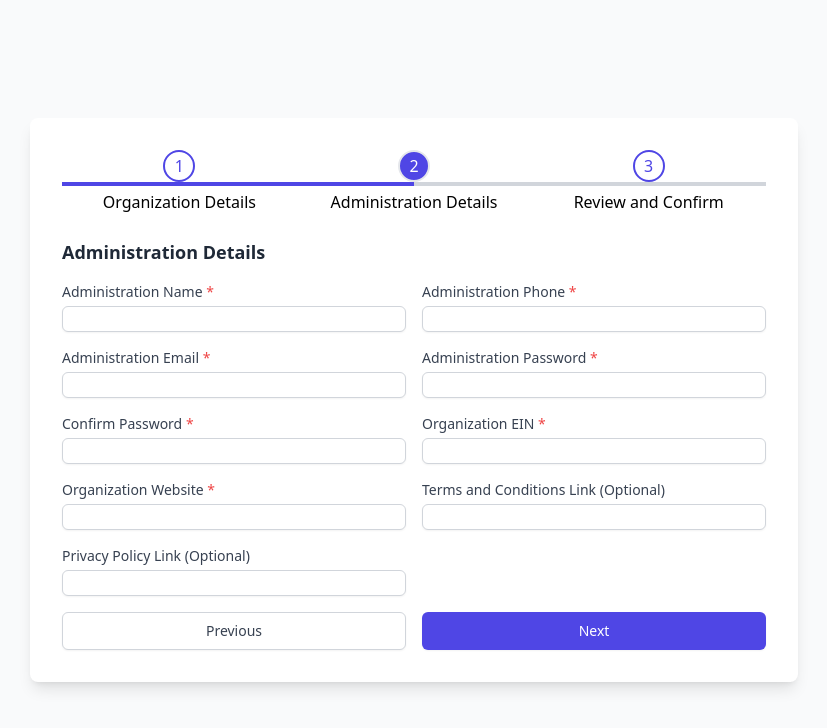
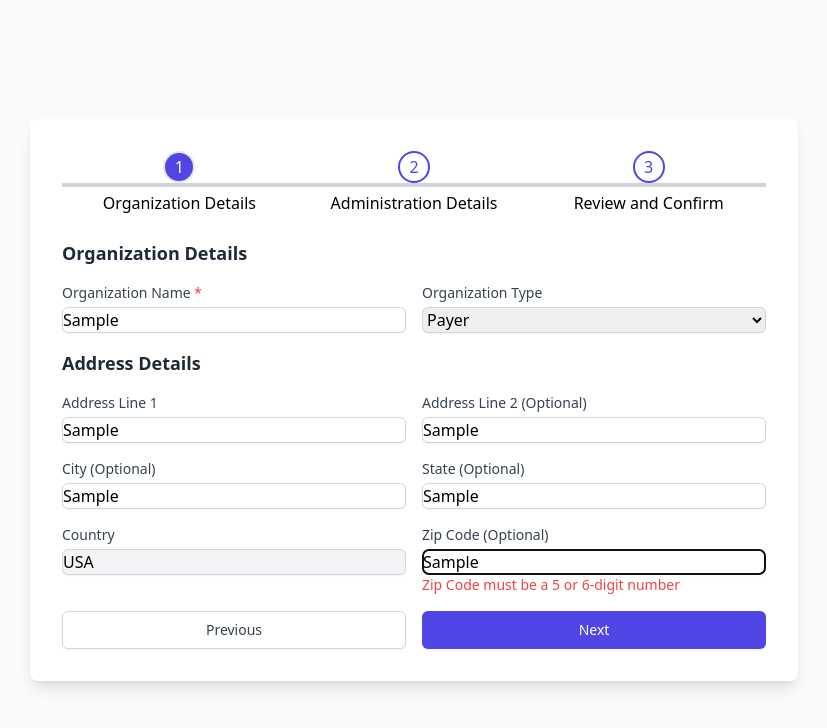
Before and after one commit to Health-Chain-Inet/Payer_To_Payer, a React (Vite) app: page /register in a window 1280 px wide. Both pictures are taken after typing "Sample", "Sample", "Sample", "Sample", "Sample", "Sample" into the empty fields and a click on the button "Next". Shown: the top 728 px of the page, without its empty margins (226-1053 px from the left). Built offline with nearby package versions, Linux system fonts and the light colour scheme.

Commit message:
added validation to register.tsx

```diff
--- a/src/components/Activation.tsx
+++ b/src/components/Activation.tsx
@@ -1,4 +1,4 @@
-import  config  from '../config/config'
+import config from '../config/config'
 import { useLocation } from 'react-router-dom';
 
 
@@ -20,15 +20,16 @@ const Activation: React.FC = () => {
         //Get specific query parameter values
         const key = queryParams.get('key'); // Get 'param1' value
         const actId = queryParams.get('actId'); // Get 'params
-        burl += '/verify/verify?key='+key+'&actId='+actId;
+        burl += '/verify/verify?key=' + key + '&actId=' + actId;
         console.log(burl)
         fetch(burl)
             .then(response => response.json()) // assuming the server returns a JSON response
             .then(data => {
                 console.log(data)
-            if(data.message == 'Payers activated') {
+                if (data.message == 'Payers activated') {
 
-                setmessage("Payer Activated Click - <a href='"+furl+"/login"+"' >Activate</a>")
+                    // setmessage("Payer Activated Click - <a href='" + furl + "/login" + "' >Activate</a>")
+                    setmessage(`Payer Activated Click - <a href='${furl}/login'>Activate</a>`);
 
                 } else {
                     setmessage('Payer is not activated')
--- a/src/components/Register.tsx
+++ b/src/components/Register.tsx
@@ -118,17 +118,17 @@ const RegisterPage: React.FC = () => {
                             <h2 className="text-lg font-semibold text-gray-800 mb-4">Organization Details</h2>
                             <div className="grid grid-cols-1 md:grid-cols-2 gap-4">
 
-
                                 <div>
                                     <label className="block text-sm font-medium text-gray-700">
                                         Organization Name <span className="text-red-500">*</span>
                                     </label>
-                                    <input id="payer_name"
+                                    <input
+                                        id="payer_name"
                                         {...register('payer_name', {
                                             required: 'Organization Name is required',
                                             pattern: {
-                                                value: /^[A-Za-z\s]+$/,
-                                                message: 'Organization Name should contain only letters'
+                                                value: /^(?=.*[A-Za-z])[A-Za-z0-9\s]+$/,
+                                                message: 'Organization Name must contain at least one letter and can only include letters, numbers, and spaces'
                                             },
                                             minLength: {
                                                 value: 2,
@@ -138,10 +138,12 @@ const RegisterPage: React.FC = () => {
                                         type="text"
                                         className="mt-1 block w-full border-gray-300 border rounded-md shadow-sm focus:ring-indigo-500 focus:border-indigo-500"
                                     />
-                                    {errors.organizationName && (
-                                        <p className="text-red-500 text-sm">{errors.organizationName.message}</p>
+                                    {errors.payer_name && (
+                                        <p className="text-red-500 text-sm">{errors.payer_name.message}</p>
                                     )}
                                 </div>
+
+
 
 
 
@@ -189,23 +191,47 @@ const RegisterPage: React.FC = () => {
 
 
                                     <div>
-                                        <label className="block text-sm font-medium text-gray-700">City (Optional)</label>
-                                        <input id="payer_city"
-                                            {...register('payer_city')}
+                                        <label className="block text-sm font-medium text-gray-700">
+                                            City (Optional)
+                                        </label>
+                                        <input
+                                            id="payer_city"
+                                            {...register('payer_city', {
+                                                pattern: {
+                                                    value: /^[A-Za-z\s]+$/,
+                                                    message: 'City must contain only letters'
+                                                }
+                                            })}
                                             type="text"
                                             className="mt-1 block w-full border border-gray-300 rounded-md shadow-sm focus:ring-indigo-500 focus:border-indigo-500"
                                         />
+                                        {errors.payer_city && (
+                                            <p className="text-red-500 text-sm">{errors.payer_city.message}</p>
+                                        )}
                                     </div>
 
 
+
                                     <div>
-                                        <label className="block text-sm font-medium text-gray-700">State (Optional)</label>
-                                        <input id="payer_state"
-                                            {...register('payer_state')}
+                                        <label className="block text-sm font-medium text-gray-700">
+                                            State (Optional)
+                                        </label>
+                                        <input
+                                            id="payer_state"
+                                            {...register('payer_state', {
+                                                pattern: {
+                                                    value: /^[A-Za-z\s]+$/,
+                                                    message: 'State must contain only letters'
+                                                }
+                                            })}
                                             type="text"
                                             className="mt-1 block w-full border border-gray-300 rounded-md shadow-sm focus:ring-indigo-500 focus:border-indigo-500"
                                         />
+                                        {errors.payer_state && (
+                                            <p className="text-red-500 text-sm">{errors.payer_state.message}</p>
+                                        )}
                                     </div>
+
 
 
                                     <div>
@@ -220,13 +246,25 @@ const RegisterPage: React.FC = () => {
                                     </div>
 
                                     <div>
-                                        <label className="block text-sm font-medium text-gray-700">Zip Code (Optional)</label>
-                                        <input id="payer_zip"
-                                            {...register('payer_zip', { required: false })}
+                                        <label className="block text-sm font-medium text-gray-700">
+                                            Zip Code (Optional)
+                                        </label>
+                                        <input
+                                            id="payer_zip"
+                                            {...register('payer_zip', {
+                                                pattern: {
+                                                    value: /^[0-9]{5,6}$/,
+                                                    message: 'Zip Code must be a 5 or 6-digit number'
+                                                }
+                                            })}
                                             type="text"
                                             className="mt-1 block w-full border border-gray-300 rounded-md shadow-sm focus:ring-indigo-500 focus:border-indigo-500"
                                         />
+                                        {errors.payer_zip && (
+                                            <p className="text-red-500 text-sm">{errors.payer_zip.message}</p>
+                                        )}
                                     </div>
+
 
 
                                 </div>
@@ -265,7 +303,8 @@ const RegisterPage: React.FC = () => {
                                     <label className="block text-sm font-medium text-gray-700">
                                         Administration Name <span className="text-red-500">*</span>
                                     </label>
-                                    <input id="adm_name"
+                                    <input
+                                        id="adm_name"
                                         {...register('adm_name', {
                                             required: 'Administration Name is required',
                                             pattern: {
@@ -274,7 +313,7 @@ const RegisterPage: React.FC = () => {
                                             },
                                             minLength: {
                                                 value: 3,
-                                                message: 'Administration Name must be at least 2 characters'
+                                                message: 'Administration Name must be at least 3 characters'
                                             },
                                             maxLength: {
                                                 value: 50,
@@ -284,8 +323,33 @@ const RegisterPage: React.FC = () => {
                                         type="text"
                                         className="mt-1 block w-full border border-gray-300 rounded-md shadow-sm focus:ring-indigo-500 focus:border-indigo-500"
                                     />
-                                    {errors.adminName && (
-                                        <p className="text-red-500 text-sm">{errors.adminName.message}</p>
+                                    {errors.adm_name && (
+                                        <p className="text-red-500 text-sm">{errors.adm_name.message}</p>
+                                    )}
+                                </div>
+
+
+
+
+
+                                <div>
+                                    <label className="block text-sm font-medium text-gray-700">
+                                        Administration Phone <span className="text-red-500">*</span>
+                                    </label>
+                                    <input
+                                        id="adm_phone"
+                                        {...register('adm_phone', {
+                                            required: 'Administration Phone is required',
+                                            pattern: {
+                                                value: /^[0-9]{10}$/,
+                                                message: 'Phone number must be a valid 10-digit number'
+                                            }
+                                        })}
+                                        type="tel"
+                                        className="mt-1 block w-full border border-gray-300 rounded-md shadow-sm focus:ring-indigo-500 focus:border-indigo-500"
+                                    />
+                                    {errors.adm_phone && (
+                                        <p className="text-red-500 text-sm">{errors.adm_phone.message}</p>
                                     )}
                                 </div>
 
@@ -294,33 +358,25 @@ const RegisterPage: React.FC = () => {
 
                                 <div>
                                     <label className="block text-sm font-medium text-gray-700">
-                                        Administration Phone <span className="text-red-500">*</span>
+                                        Administration Email <span className="text-red-500">*</span>
                                     </label>
-                                    <input id="adm_phone"
-                                        {...register('adm_phone', { required: true })}
-                                        type="tel"
+                                    <input
+                                        id="adm_email"
+                                        {...register('adm_email', {
+                                            required: 'Administration Email is required',
+                                            pattern: {
+                                                value: /^[a-zA-Z0-9._%+-]+@[a-zA-Z0-9.-]+\.[a-zA-Z]{2,4}$/,
+                                                message: 'Please enter a valid email address'
+                                            }
+                                        })}
+                                        type="email"
                                         className="mt-1 block w-full border border-gray-300 rounded-md shadow-sm focus:ring-indigo-500 focus:border-indigo-500"
                                     />
-                                    {errors.adminPhone && (
-                                        <p className="text-red-500 text-sm">Administration Phone is required</p>
+                                    {errors.adm_email && (
+                                        <p className="text-red-500 text-sm">{errors.adm_email.message}</p>
                                     )}
                                 </div>
 
-
-
-                                <div>
-                                    <label className="block text-sm font-medium text-gray-700">
-                                        Administration Email <span className="text-red-500">*</span>
-                                    </label>
-                                    <input id="adm_email"
-                                        {...register('adm_email', { required: true })}
-                                        type="email"
-                                        className="mt-1 block w-full border border-gray-300 rounded-md shadow-sm focus:ring-indigo-500 focus:border-indigo-500"
-                                    />
-                                    {errors.adminEmail && (
-                                        <p className="text-red-500 text-sm">Administration Email is required</p>
-                                    )}
-                                </div>
 
 
 
@@ -374,15 +430,23 @@ const RegisterPage: React.FC = () => {
                                     <label className="block text-sm font-medium text-gray-700">
                                         Organization EIN <span className="text-red-500">*</span>
                                     </label>
-                                    <input id="org_ein"
-                                        {...register('org_ein', { required: true })}
+                                    <input
+                                        id="org_ein"
+                                        {...register('org_ein', {
+                                            required: 'Organization EIN is required',
+                                            pattern: {
+                                                value: /^\d{2}-?\d{7}$/,
+                                                message: 'EIN must be in the format XX-XXXXXXX or XXXXXXXXX'
+                                            }
+                                        })}
                                         type="text"
                                         className="mt-1 block w-full border border-gray-300 rounded-md shadow-sm focus:ring-indigo-500 focus:border-indigo-500"
                                     />
-                                    {errors.organizationEIN && (
-                                        <p className="text-red-500 text-sm">Organization EIN is required</p>
+                                    {errors.org_ein && (
+                                        <p className="text-red-500 text-sm">{errors.org_ein.message}</p>
                                     )}
                                 </div>
+
 
 
 
@@ -390,42 +454,69 @@ const RegisterPage: React.FC = () => {
                                     <label className="block text-sm font-medium text-gray-700">
                                         Organization Website <span className="text-red-500">*</span>
                                     </label>
-                                    <input id="org_website"
-                                        {...register('org_website', { required: true })}
+                                    <input
+                                        id="org_website"
+                                        {...register('org_website', {
+                                            required: 'Organization Website is required',
+                                            pattern: {
+                                                value: /^(https?:\/\/)?([a-zA-Z0-9.-]+\.[a-zA-Z]{2,})(\/.*)?$/,
+                                                message: 'Please enter a valid URL (e.g., https://example.com)'
+                                            }
+                                        })}
                                         type="url"
                                         className="mt-1 block w-full border border-gray-300 rounded-md shadow-sm focus:ring-indigo-500 focus:border-indigo-500"
                                     />
-                                    {errors.organizationWebsite && (
-                                        <p className="text-red-500 text-sm">Organization Website is required</p>
+                                    {errors.org_website && (
+                                        <p className="text-red-500 text-sm">{errors.org_website.message}</p>
                                     )}
                                 </div>
 
 
 
+
                                 <div>
-                                    <label className="block text-sm font-medium text-gray-700">Terms and Conditions Link (Optional)</label>
-                                    <input id="org_terms"
-                                        {...register('org_terms')}
+                                    <label className="block text-sm font-medium text-gray-700">
+                                        Terms and Conditions Link (Optional)
+                                    </label>
+                                    <input
+                                        id="org_terms"
+                                        {...register('org_terms', {
+                                            pattern: {
+                                                value: /^(https?:\/\/)?([a-zA-Z0-9.-]+\.[a-zA-Z]{2,})(\/.*)?$/,
+                                                message: 'Please enter a valid URL for Terms and Conditions (e.g., https://example.com/terms)'
+                                            }
+                                        })}
                                         type="url"
                                         className="mt-1 block w-full border border-gray-300 rounded-md shadow-sm focus:ring-indigo-500 focus:border-indigo-500"
                                     />
-                                    {errors.termsLink && (
-                                        <p className="text-red-500 text-sm">Please enter a valid URL for Terms and Conditions</p>
+                                    {errors.org_terms && (
+                                        <p className="text-red-500 text-sm">{errors.org_terms.message}</p>
                                     )}
                                 </div>
 
 
                                 <div>
-                                    <label className="block text-sm font-medium text-gray-700">Privacy Policy Link (Optional)</label>
-                                    <input id="privacy_policy"
-                                        {...register('privacy_policy')}
+                                    <label className="block text-sm font-medium text-gray-700">
+                                        Privacy Policy Link (Optional)
+                                    </label>
+                                    <input
+                                        id="privacy_policy"
+                                        {...register('privacy_policy', {
+                                            pattern: {
+                                                value: /^(https?:\/\/)?([a-zA-Z0-9.-]+\.[a-zA-Z]{2,})(\/.*)?$/,
+                                                message: 'Invalid URL format for Privacy Policy Link (e.g., https://example.com/privacy-policy)'
+                                            }
+                                        })}
                                         type="url"
                                         className="mt-1 block w-full border border-gray-300 rounded-md shadow-sm focus:ring-indigo-500 focus:border-indigo-500"
                                     />
-                                    {errors.privacyPolicyLink && (
-                                        <p className="text-red-500 text-sm">Invalid URL format for Privacy Policy Link</p>
+                                    {errors.privacy_policy && (
+                                        <p className="text-red-500 text-sm">{errors.privacy_policy.message}</p>
                                     )}
                                 </div>
+
+
+
 
 
                             </div>
```
Also changed, not shown: src/components/LoginPage.tsx (line endings or trailing spaces). Lines whose indentation alone changed are shown as unchanged.
